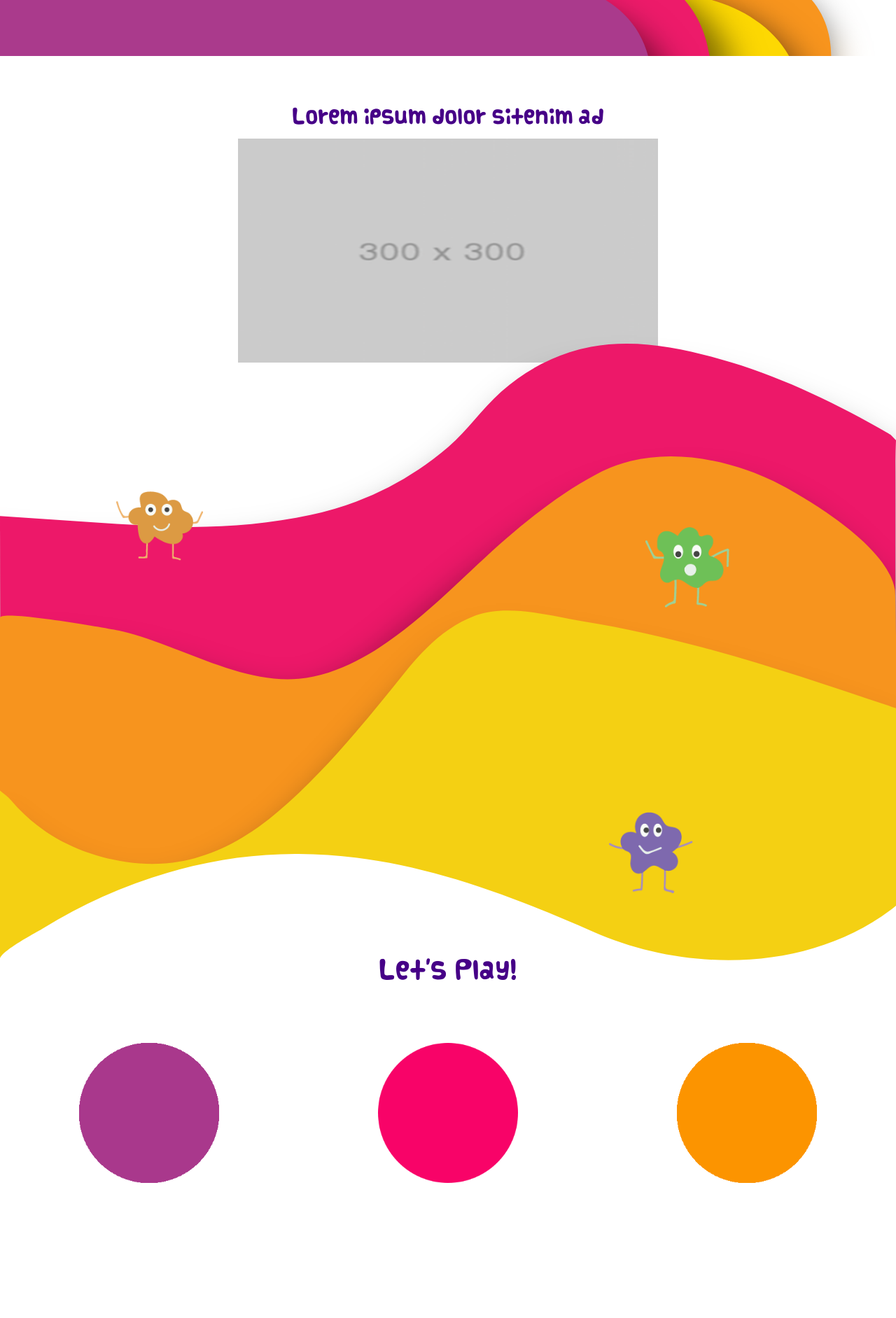
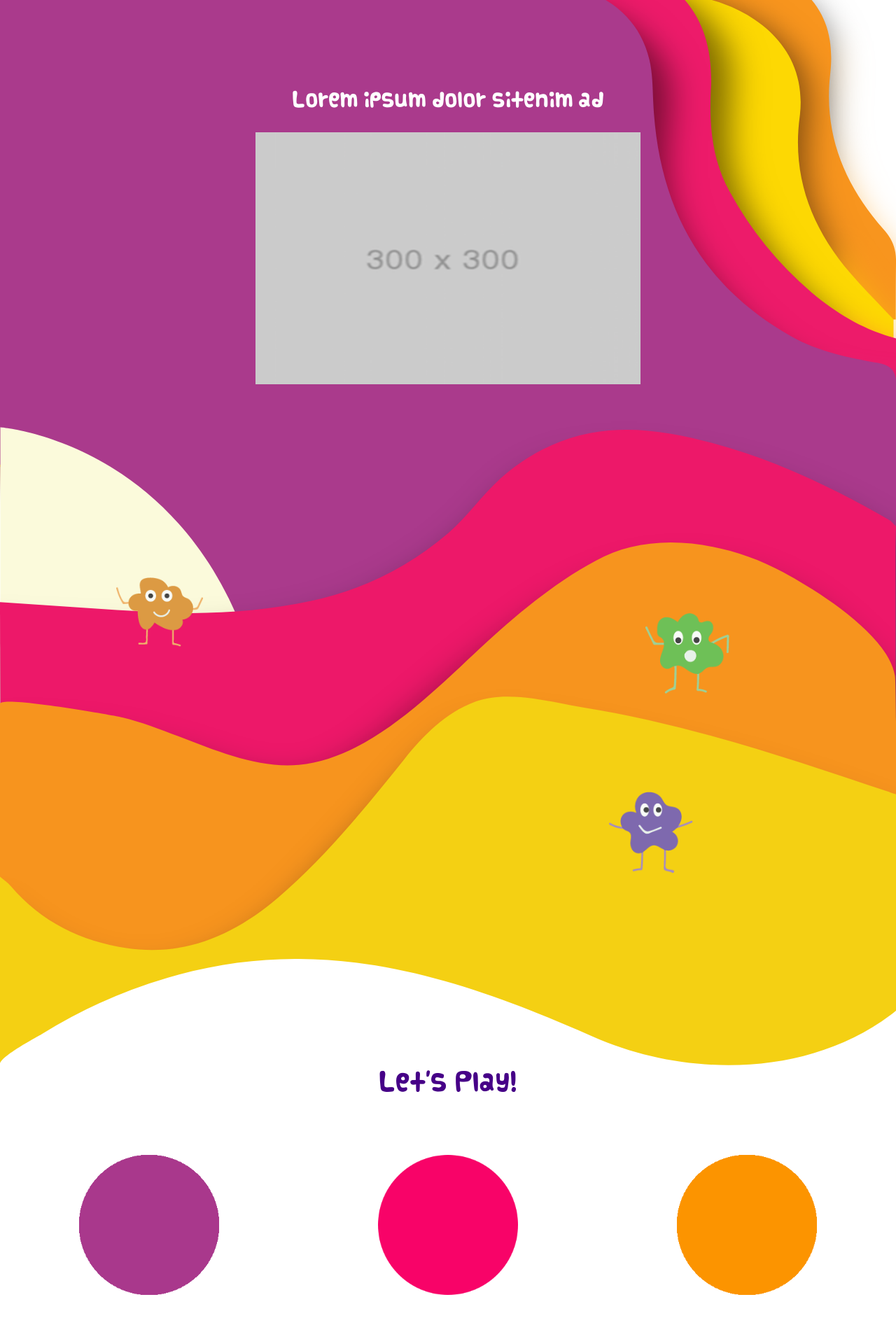
Before and after one commit to erinkahn/nerds, a website: page index.html in a window 1280 px wide. Shown: the part 600-2483 px from the top of the page at 70% size. Before the commit the page ends 2393 px from the top, so only its background shows below. Drawn offline with nearby package versions, Linux system fonts and the light colour scheme; files that its build step writes are made by us from their sources.

Commit message:
I THINK I GOT THE LAYOUT RIGHT
almost perfect, I hope

```diff
--- a/index.html
+++ b/index.html
@@ -31,9 +31,9 @@
 					</div>
 
 					<ul class="main-menu-items">
-						<li><a href="#">Self-Esteem</a></li>
-						<li><a href="#">Games</a></li>
-						<li><a href="#">Characters</a></li>
+						<li><a href="#video">Video</a></li>
+						<li><a href="#self-esteem">Characters</a></li>
+						<li><a href="#games">Play</a></li>
 					</ul>
 
 				</nav>
@@ -60,7 +60,7 @@
 
 		<div class="video-section">
 
-			<div class="video">
+			<div class="video" id="video">
 				<p>Lorem ipsum dolor sitenim ad</p>
 				<img src="dist/img/placeholder1.png">
 			</div>
--- a/src/scss/app.scss
+++ b/src/scss/app.scss
@@ -33,13 +33,6 @@ body {
 		margin: 0 auto;
 		width: 100%;
 		padding: 0 2%;
-
-		.logo{
-			display: inline-block;
-			height: 45px;
-			margin: 1em 1em;
-			width: 115px;
-		}
 	}
 }
 
@@ -48,7 +41,7 @@ body {
   	position: absolute;
   	display: inline-block;
   	top: 28px;
-  	right: 40px;
+  	right: 30px;
   	width: 29px;
   	height: 24px;
   	cursor: pointer;
@@ -110,6 +103,7 @@ body {
 	right: 0;
 	animation-name: appear;
 	animation-duration: 2s;
+	margin-top: 60px;
 
 	li{
 		text-align: right;
@@ -205,7 +199,7 @@ body {
 .top-bkg-section{
 	height: 702px;
 	background: //mobile size
-		url(../../dist/img/4.svg),
+		url(../../dist/img/4b.svg),
 		url(../../dist/img/blackunderpurple.png),
 		url(../../dist/img/3.svg),
 		url(../../dist/img/blackunderpink.png),
@@ -219,9 +213,8 @@ body {
 	background-position: 0 30px, 0 11px, 0 9px, 0 4px, 0 -26px, 0 12px, 0 0, 0 0;
 	//desktop
 	@media screen and (min-width: 522px) {
-		height: 680px;
+		height: 1880px;
 		background-position: 0 79px, 0 29px, 0 28px, 0 20px, 0 -75px, 0 16px, 0 0, 0 17px;
-
 	}
 
 }
@@ -232,34 +225,38 @@ body {
 
 
 .video-section{
-	margin-top: -306px;
+	margin-top: -209px;
 	position: relative;
+	padding-bottom: 35px;
+
+	//tablet
+	@media screen and (min-width: 522px) {
+		margin-top: -1200px;
+	}
+
+	//desktop
+	@media screen and (min-width: 768px){
+		margin-top: -1150px;
+	}
 
 	.video{
 		display: flex;
 		justify-content: center;
 		flex-direction: column;
 
-		//desktop
-		@media screen and (min-width: 600px){
-			margin-top: 380px;
-			margin-bottom: 83px;
-		}
-
 		p{
-			color: #fff;
-			white-space: nowrap;
-			display: flex;
-			justify-content: center;
-			text-align: center;
-			font-size: 0.7em;
-			font-family: 'funnier', Fallback, sans-serif;
-			padding-bottom: 20px;
+			display: none;
 
 			//desktop
-			@media screen and (min-width: 600px){
-				color: #460087;
+			@media screen and (min-width: 768px){
+				display: flex;
 				font-size: 24px;
+				text-align: center;
+				margin: 0 auto;
+				padding-bottom: 35px;
+				white-space: nowrap;
+				color: #fff;
+				font-family: 'funnier', Fallback, sans-serif;
 			}
 		}
 
@@ -269,10 +266,16 @@ body {
 			height: 275px;
 			width: 310px;
 
+			//tablet
+			@media screen and (min-width: 527px){
+				height: 380px;
+				width: 500px;
+			}
+
 			//desktop
-			@media screen and (min-width: 600px){
-				height: 320px;
-				width: 600px;
+			@media screen and (min-width: 768px){
+				height: 360px;
+				width: 550px;
 			}
 		}
 	}
@@ -282,8 +285,6 @@ body {
 //-------section2 self esteem---------------------------------------
 
 section#self-esteem{
-	// width: 100%;
-	// height: 800vh;
 	position: relative;
 }
 
@@ -298,18 +299,21 @@ section#self-esteem{
 	background-size: 100% auto;
 	background-position: 0 30px, 0 18px;
 	height: 700px;
+
 	//desktop
-	@media screen and (min-width: 600px) {
+	@media screen and (min-width: 768px) {
 		height: 900px;
-		margin-top: -140px;
+		margin-top: 0px;
 	}
+
 	img{
 		left: 10%;
 		top: 14%;
 		position: absolute;
 		width: 90px;
+
 		// desktop
-		@media screen and (min-width: 760px) {
+		@media screen and (min-width: 768px) {
 			left: 13%;
 			top: 19%;
 			width: 124px;
@@ -327,8 +331,9 @@ section#self-esteem{
 	background-size: 100% auto;
 	background-position: 0 30px, 0 16px;
 	height: 700px;
+
 	//desktop
-	@media screen and (min-width: 600px) {
+	@media screen and (min-width: 768px) {
 		height: 900px;
 		margin-top: -739px;
 	}
@@ -337,6 +342,7 @@ section#self-esteem{
 		top: 21%;
 		position: absolute;
 		width: 80px;
+
 		// desktop
 		@media screen and (min-width: 768px) {
 			left: 72%;
@@ -356,8 +362,10 @@ section#self-esteem{
 	background-size: 100% auto;
 	background-position: 0 40px, 0 30px;
 	height: 700px;
+	padding-bottom: 30px;
+
 	//desktop
-	@media screen and (min-width: 600px) {
+	@media screen and (min-width: 768px) {
 		height: 900px;
 		margin-top: -690px;
 	}
@@ -367,10 +375,11 @@ section#self-esteem{
 		top: 35%;
 		position: absolute;
 		width: 85px;
+
 		//desktop
 		@media screen and (min-width: 768px) {
 			left: 68%;
-			top: 55%;
+			top: 43%;
 			width: 120px;
 			position: absolute;
 		}
@@ -387,13 +396,22 @@ section#games{
 	background-repeat: no-repeat;
 	background-size: 100%;
 	background-position: 0 30px;
-	padding-bottom: 10px;
+	padding: 10px 0;
 	position: absolute;
-	top: 1012px;
+	top: 1152px;
+
+	//tablet
+	@media screen and (min-width: 500px) {
+		top: 1400px;
+		background: url(../../dist/img/8.svg);
+		background-repeat: no-repeat;
+		background-size: 100%;
+		background-position: 0 30px;
+	}
 
 	//desktop
-	@media screen and (min-width: 600px) {
-		top: 1790px;
+	@media screen and (min-width: 768px) {
+		top: 1940px;
 		background: url(../../dist/img/8.svg);
 		background-repeat: no-repeat;
 		background-size: 100%;
```
Also changed, not shown: dist/img/4b.svg (added).
